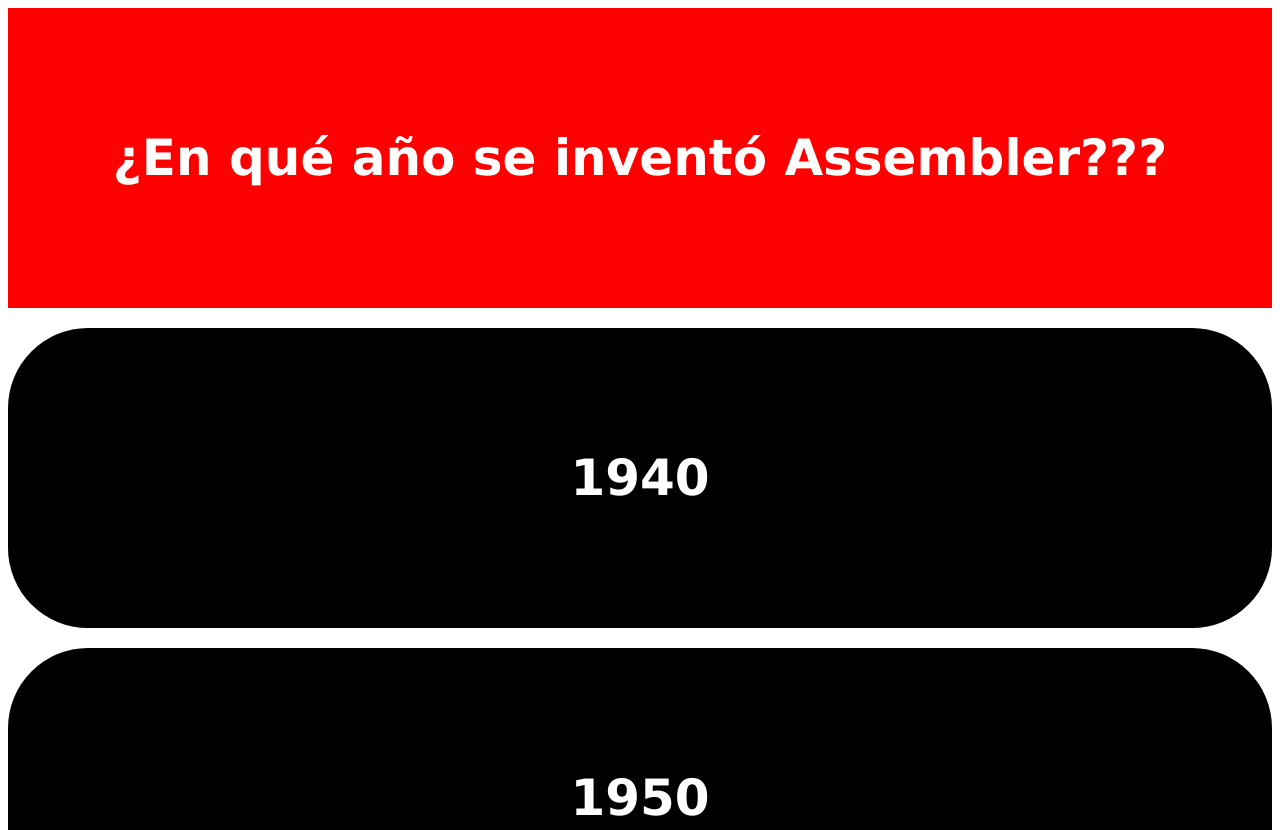
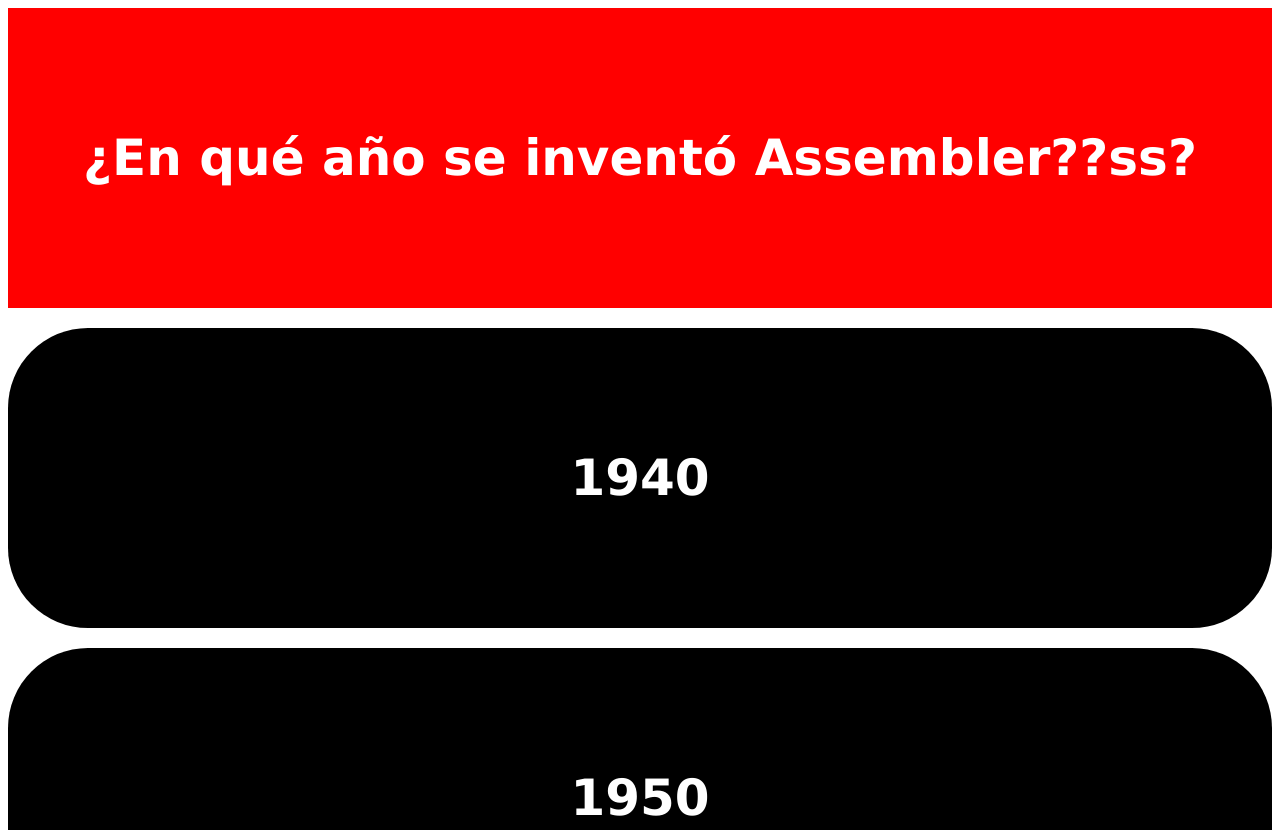
Before and after one commit to severloth/juego, a plain HTML site: page Juego/juego.html in a window 1280 px wide. Shown: the top 830 px of the page. Drawn offline with Linux system fonts and the light colour scheme.

Commit message:
Commit de prueba

```diff
--- a/Juego/juego.html
+++ b/Juego/juego.html
@@ -9,7 +9,7 @@
 <body>
 
 <div id="pregunta">
-    <h2>¿En qué año se inventó Assembler???</h2>
+    <h2>¿En qué año se inventó Assembler??ss?</h2>
 </div>
 
 <div id="respuestaUno" onclick="controlar(rta1)">
```
